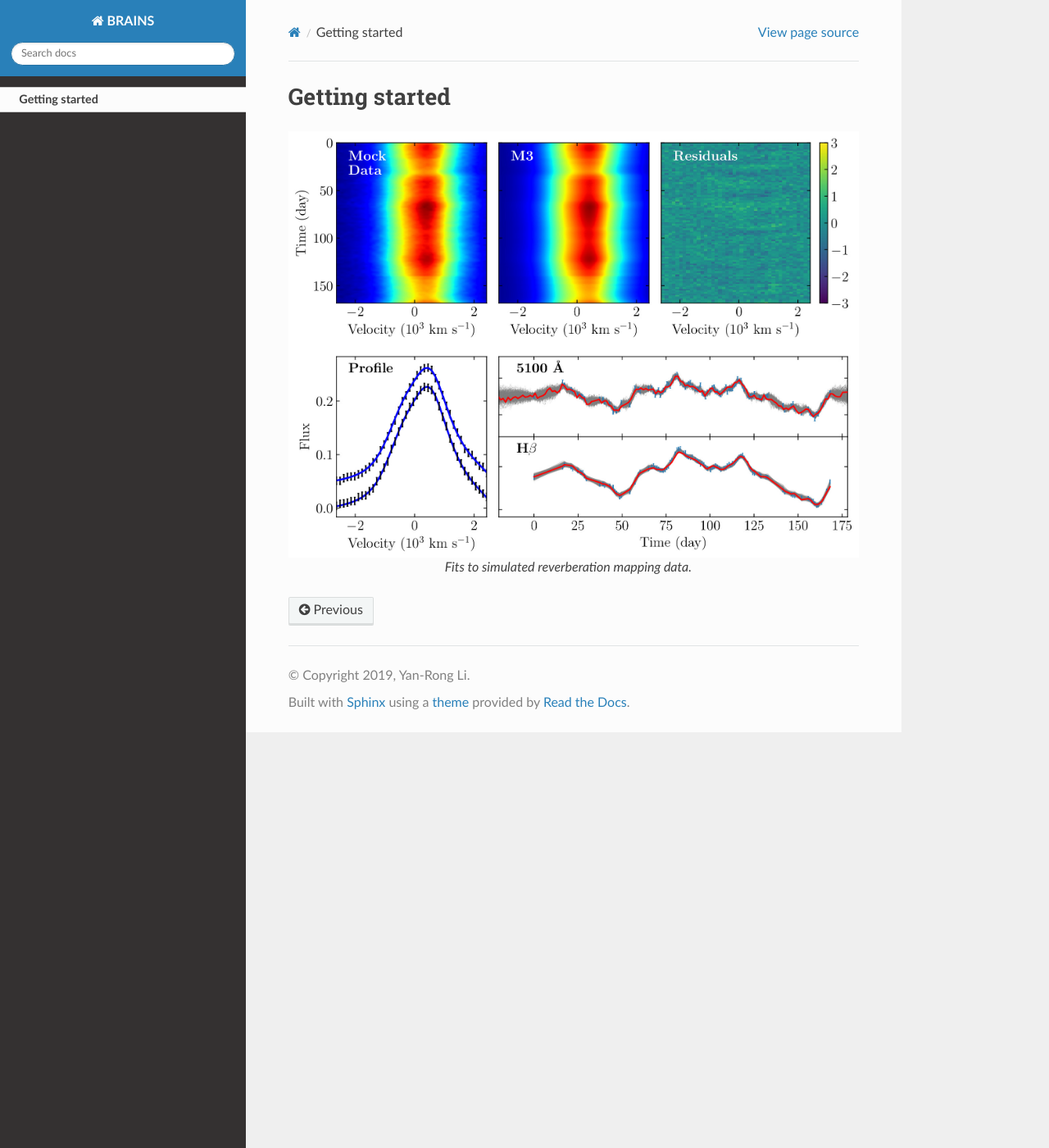
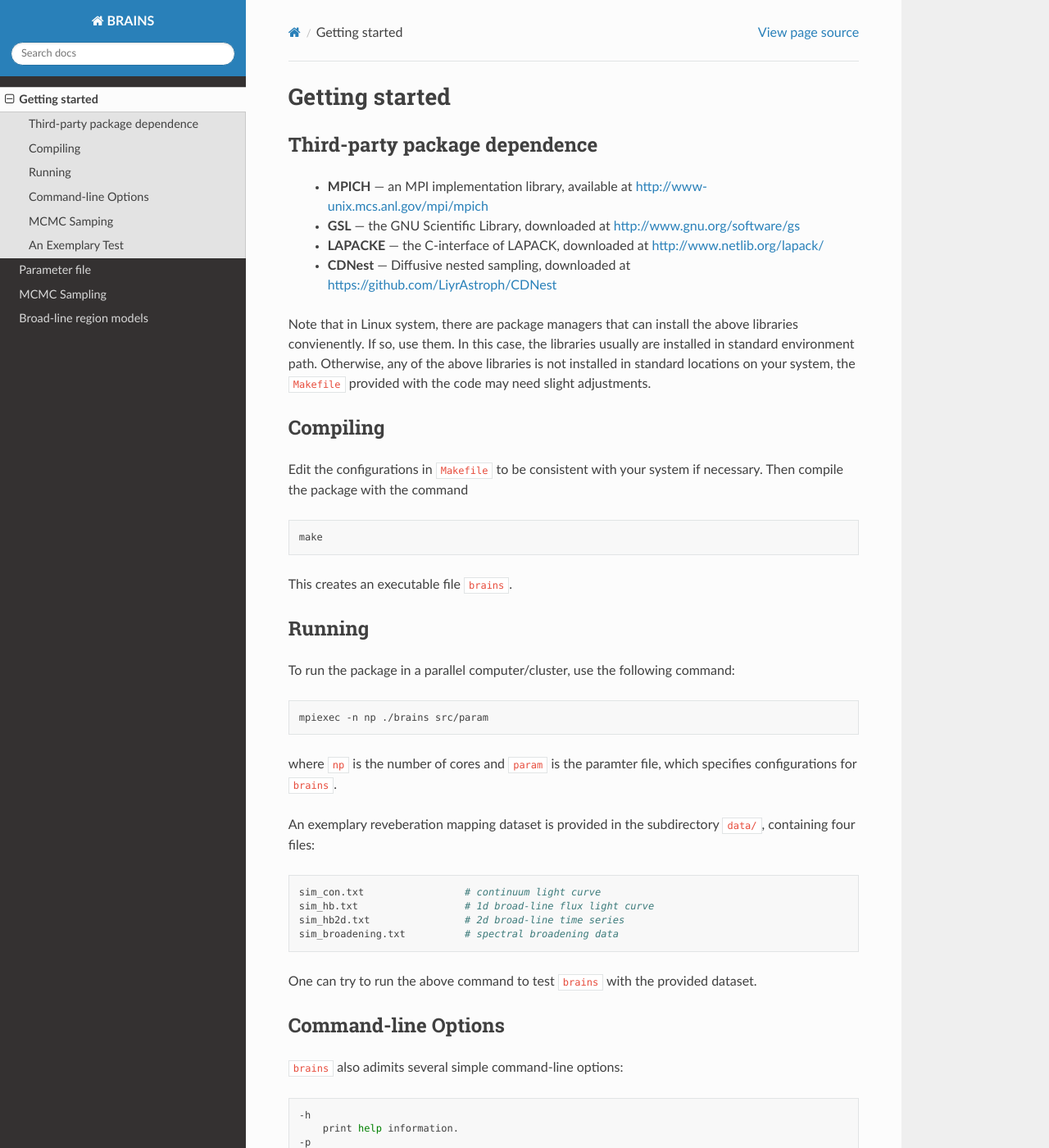
Before and after one commit to LiyrAstroph/BRAINS, a Sphinx documentation site: the page built from docs/getting_started.rst, in a window 1280 px wide and 1400 px high. Shown: the whole window at 82% size. Built offline with Sphinx 7.4.7 and the Read the Docs theme 2.0.0, drawn with Linux system fonts in a browser that asks for light colours; some of the changed text lies outside the part shown.

Commit message:
update docs/.

```diff
--- a/docs/getting_started.rst
+++ b/docs/getting_started.rst
@@ -1,10 +1,88 @@
 .. _getting_started:
-
 
 ***************
 Getting started
 ***************
 
+Third-party package dependence
+===============================
+
+  * **MPICH** --- an MPI implementation library, available at http://www-unix.mcs.anl.gov/mpi/mpich
+
+  * **GSL** --- the GNU Scientific Library, downloaded at http://www.gnu.org/software/gs
+
+  * **LAPACKE** --- the C-interface of LAPACK, downloaded at http://www.netlib.org/lapack/
+
+  * **CDNest** --- Diffusive nested sampling, downloaded at https://github.com/LiyrAstroph/CDNest
+
+Note that in Linux system, there are package managers that can install the above libraries convienently. If so, use them. In this case, the libraries usually are installed in standard environment path. Otherwise, any of the above libraries is not installed in standard locations on your system, the ``Makefile`` provided with the code may need slight adjustments.
+
+Compiling
+=============================
+
+Edit the configurations in ``Makefile`` to be consistent with your system if necessary. Then compile the package with the command
+
+.. code:: bash
+
+   make
+
+This creates an executable file ``brains``.
+
+Running
+=============================
+
+To run the package in a parallel computer/cluster, use the following command:
+
+.. code:: bash
+
+   mpiexec -n np ./brains src/param
+
+where ``np`` is the number of cores and ``param`` is the paramter file, which specifies configurations for ``brains``.
+
+An exemplary reveberation mapping dataset is provided in the subdirectory ``data/``, containing four files:
+
+.. code-block:: bash
+
+   sim_con.txt                 # continuum light curve
+   sim_hb.txt                  # 1d broad-line flux light curve
+   sim_hb2d.txt                # 2d broad-line time series
+   sim_broadening.txt          # spectral broadening data
+
+
+One can try to run the above command to test ``brains`` with the provided dataset.
+
+Command-line Options
+======================
+
+``brains`` also adimits several simple command-line options:
+
+.. code-block:: bash
+
+    -h
+        print help information.
+    -p
+        only do posterior processing.
+    -r
+        restart from the backup.
+    -t
+        specify tempering temperature in posterior processing, e.g., ``-t 2``.
+    -s
+        set a seed for the random number generator, e.g., ``-s 100``
+    -c
+        only do posterior processing, but recalculate the posterior sample information.
+    -e
+         examine the priors.
+
+MCMC Samping
+============
+
+The output Markov chain is stored in ``data/posterior_sample.txt`` for continuum reconstuction, in ``data/posterior_sample1d.txt`` for 1d reverberation mapping analysis, and in ``data/posterior_sample2d.txt`` for 2d reverberation mapping analysis.
+
+One need to tune the corresponding option files ``OPTIONSCON``, ``OPTIONS1d``, and ``OPTIONS2D`` accordingly, which specify configurations for nested sampling.s
+
+An Exemplary Test
+=================
+Application to a mock reverberation mapping dataset, see Li, Y.-R., Songshen, Y.-Y., Qiu, J., et al. 2018, ApJ, 869, 137:
 
 .. figure:: _static/fig_sim_brains.jpg
   :align: center
--- a/docs/index.rst
+++ b/docs/index.rst
@@ -19,6 +19,9 @@ Documentation
    :maxdepth: 2
 
    getting_started.rst
+   param.rst
+   mcmc.rst
+   model.rst
 
 
 Attribution
--- /dev/null
+++ b/docs/model.rst
@@ -0,0 +1,5 @@
+************************
+Broad-line region models
+************************
+
+to be updated.
```
Also changed, not shown: docs/mcmc.rst (added, +51 -0 lines), docs/param.rst (added, +101 -0 lines), docs/_static/fig_post_bad.jpg (added), docs/_static/fig_post_good.jpg (added).
